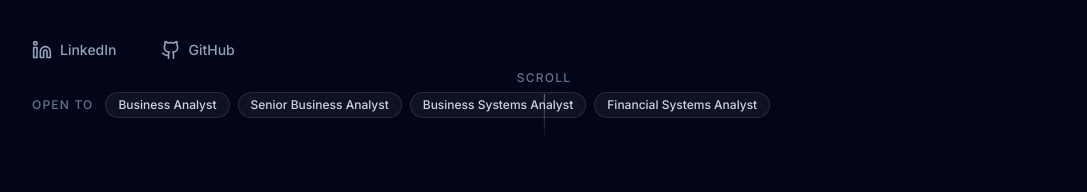
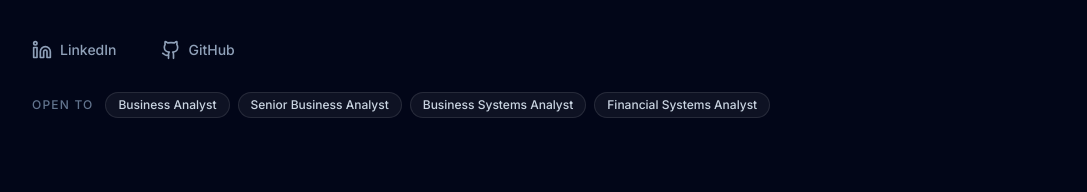
Before and after one commit to Sonawane250398/portfolio, a React (Vite) app: page / in a window 1280 px wide. Shown: the part 827-1019 px from the top of the page, without its empty margins (96-1183 px from the left). Built offline with nearby package versions, Linux system fonts and the light colour scheme.

Commit message:
remove scroll indicator

```diff
--- a/src/components/Hero.tsx
+++ b/src/components/Hero.tsx
@@ -144,16 +144,7 @@
         </motion.div>
       </div>
 
-      {/* Scroll Indicator */}
-      <motion.div
-        initial={{ opacity: 0 }}
-        animate={{ opacity: 1 }}
-        transition={{ delay: 1.5, duration: 1 }}
-        className="absolute bottom-10 left-1/2 -translate-x-1/2 flex flex-col items-center gap-2 text-slate-500"
-      >
-        <span className="text-xs uppercase tracking-widest font-medium">Scroll</span>
-        <div className="w-[1px] h-12 bg-gradient-to-b from-slate-500 to-transparent" />
-      </motion.div>
+
     </section>
   );
 }
```
